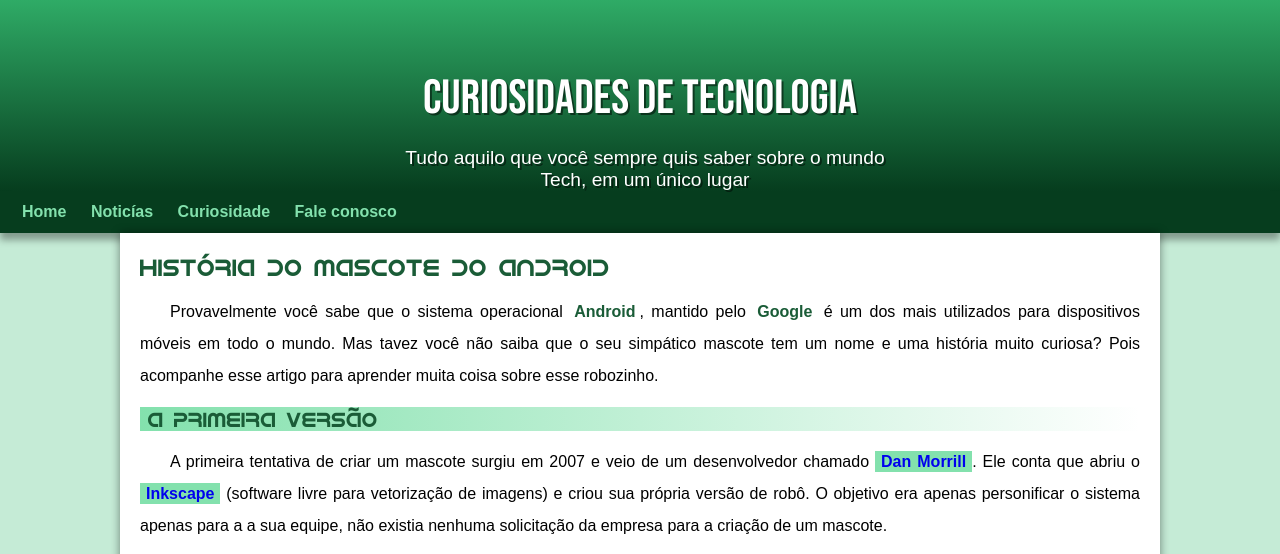
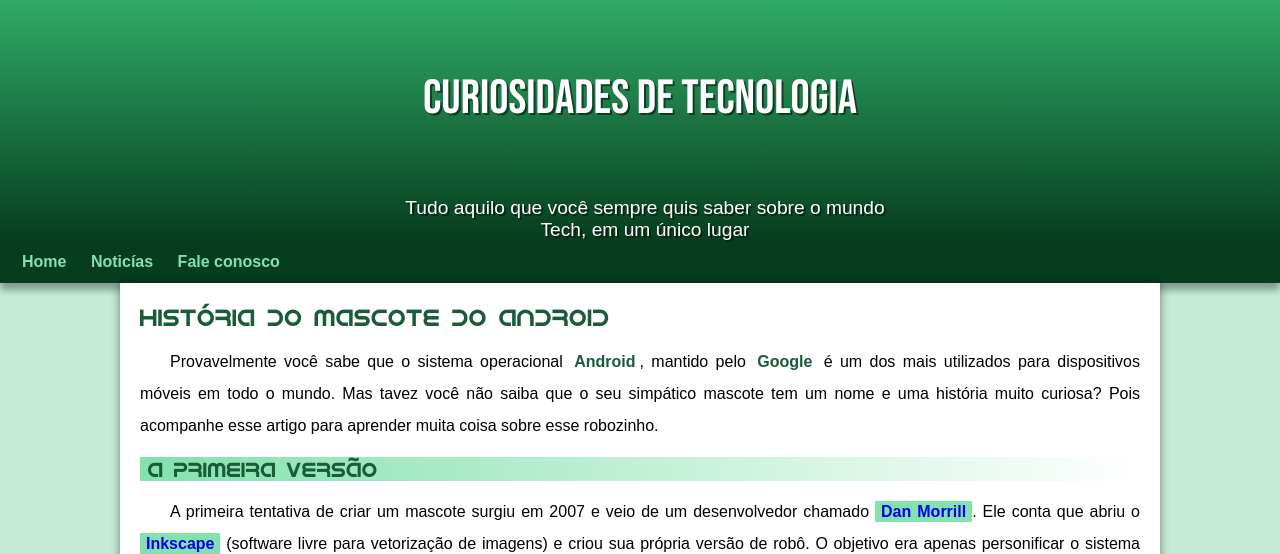
Before and after one commit to alv3sg/projeto-android, a plain HTML site: page index.html in a window 1280 px wide. Shown: the top 554 px of the page. Drawn offline with Linux system fonts and the light colour scheme.

Commit message:
atualizaçao no padding

```diff
--- a/css/style.css
+++ b/css/style.css
@@ -46,7 +46,7 @@ header  h1 {
     font-size: 3em;
     text-shadow: 2px 2px 0px rgba(0, 0, 0, 0.5);
     font-weight: normal;
-    margin-bottom: 20px;
+    padding-bottom: 50px;
 }
 
 header p {
--- a/index.html
+++ b/index.html
@@ -16,7 +16,6 @@
     <nav>
         <a href="#">Home</a>
         <a href="#">Noticías</a>
-        <a href="#">Curiosidade</a>
         <a href="#">Fale conosco</a>
     </nav>
     <main>
```
